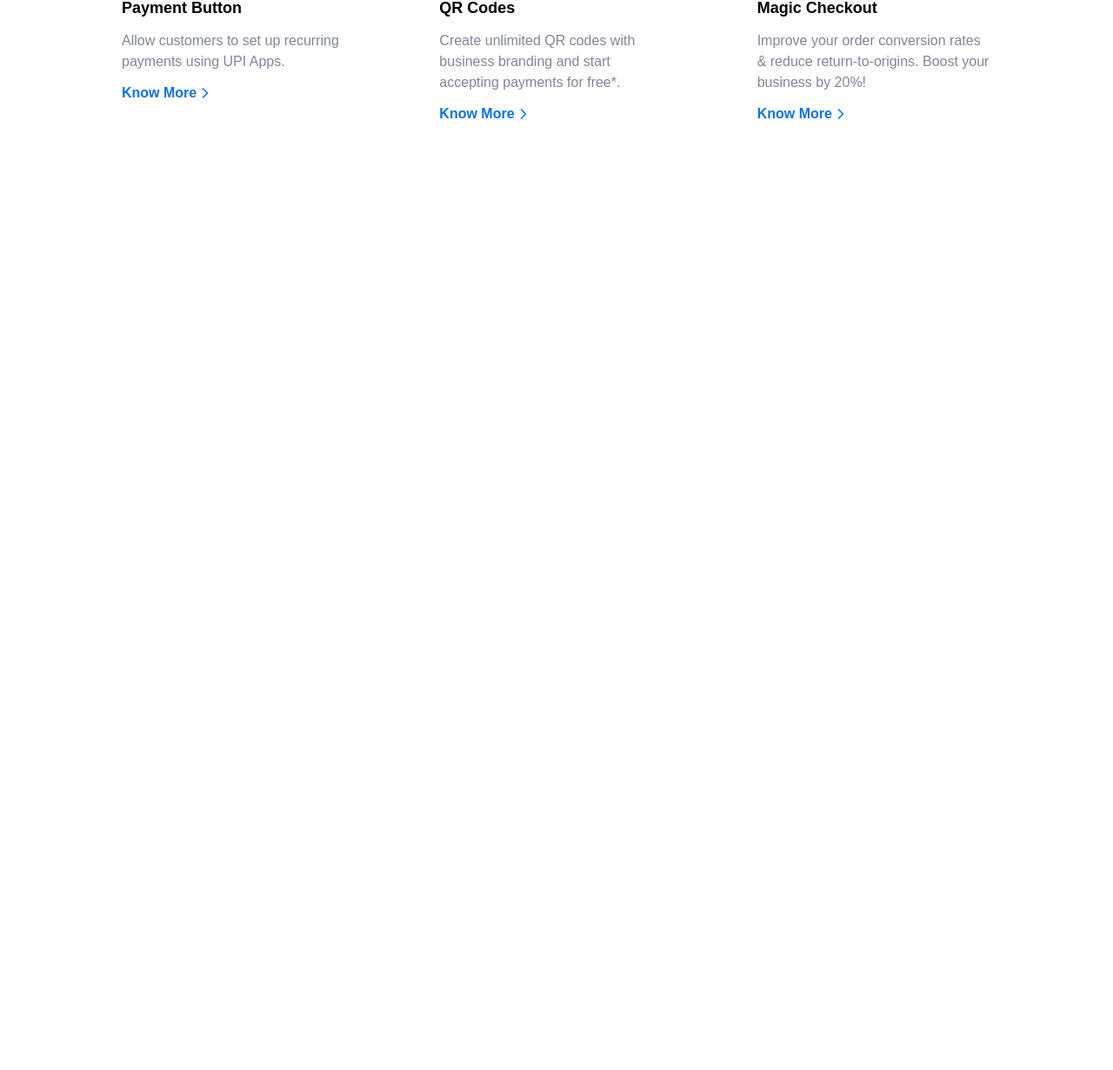
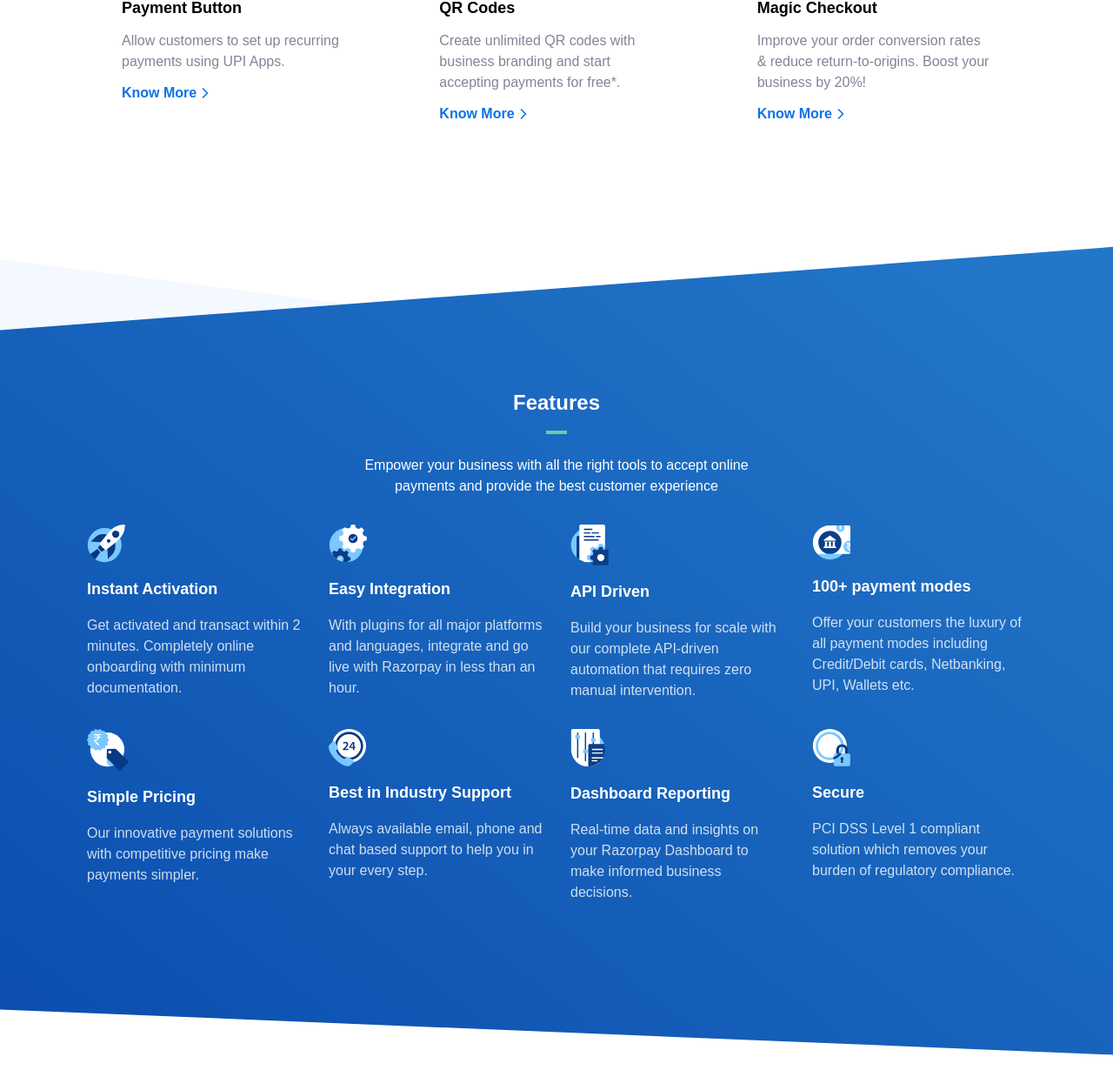
Before and after one commit to VivekDeyVD/Razorpay_clone, a website built with Vite: page index.html in a window 1280 px wide. Shown: the part 4143-5373 px from the top of the page at 87% size. Before the commit the page ends 4326 px from the top, so only its background shows below. Built offline with nearby package versions, Linux system fonts and the light colour scheme; files whose address does not match are found by name.

Commit message:
core featuressection added

```diff
--- a/index.html
+++ b/index.html
@@ -6,6 +6,13 @@
     <title>Razor Pay</title>
     <link rel="stylesheet" href="style.css">
     <script src="https://unpkg.com/feather-icons"></script>
+    <style>
+        .corefeaturesection{
+            background-size: 100% 100%;
+            padding-top: 12rem;
+            padding-bottom: 12rem;
+        }
+    </style>
 </head>
 <body>
     <nav class="bg-deepBlue">
@@ -927,6 +934,79 @@
     </div>
 </section>
 
+ <!--core features-->
+ <section class="w-full bg-[url(/Images/core-features-sectionBg.svg)]
+ bg-no-repeat bg-cover bg-center mt-14 relative corefeaturesection coreFeatureSection">
+     <div class="relative w-11/12 max-w-[1080px] mx-auto pt-4">
+         <h2 class="font-mullish font-bold text-2xl text-center text-white">Features</h2>
+         <div class="w-6 h-1 bg-greenLight mx-auto mt-4 mb-6"></div>
+         <p
+         class="font-mullish text-center max-w-[450px] text-white mx-auto"
+         >Empower your business with all the right tools to accept online payments and provide the best customer experience</p>
+
+         <!--grid -->
+         <div class="grid grid-cols-4 gap-[2rem] mt-8">
+             <!--card1-->
+             <div>
+                 <img src="./Images/instant-activation-icon.svg" alt=""
+                 >
+                 <h3 class="font-mullish text-white text-lg font-bold my-4">Instant Activation</h3>
+                 <p class="font-mullish text-white opacity-80">Get activated and transact within 2 minutes. Completely online onboarding with minimum documentation.</p>
+             </div>
+             <!--card2-->
+             <div>
+                 <img src="./Images/easy-integration.svg" alt=""
+                 >
+                 <h3 class="font-mullish text-white text-lg font-bold my-4">Easy Integration</h3>
+                 <p class="font-mullish text-white opacity-80">With plugins for all major platforms and languages, integrate and go live with Razorpay in less than an hour.</p>
+             </div>
+             <!--card3-->
+             <div>
+                 <img src="./Images/api-driven-icon.svg" alt=""
+                 >
+                 <h3 class="font-mullish text-white text-lg font-bold my-4">API Driven</h3>
+                 <p class="font-mullish text-white opacity-80">Build your business for scale with our complete API-driven automation that requires zero manual intervention.</p>
+             </div>
+             <!--card4-->
+             <div>
+                 <img src="./Images/payment-modes.svg" alt=""
+                 >
+                 <h3 class="font-mullish text-white text-lg font-bold my-4">100+ payment modes</h3>
+                 <p class="font-mullish text-white opacity-80">Offer your customers the luxury of all payment modes including Credit/Debit cards, Netbanking, UPI, Wallets etc.</p>
+             </div>
+             <!--card5-->
+             <div>
+                 <img src="./Images/simple-pricing.svg" alt=""
+                 >
+                 <h3 class="font-mullish text-white text-lg font-bold my-4">Simple Pricing</h3>
+                 <p class="font-mullish text-white opacity-80">Our innovative payment solutions with competitive pricing make payments simpler.</p>
+             </div>
+             <!--card6-->
+             <div>
+                 <img src="./Images/industry-support-icon.svg" alt=""
+                 >
+                 <h3 class="font-mullish text-white text-lg font-bold my-4">Best in Industry Support</h3>
+                 <p class="font-mullish text-white opacity-80">Always available email, phone and chat based support to help you in your every step.</p>
+             </div>
+             <!--card7-->
+             <div>
+                 <img src="./Images/dashboard-reporting-icon.svg" alt=""
+                 >
+                 <h3 class="font-mullish text-white text-lg font-bold my-4">Dashboard Reporting</h3>
+                 <p class="font-mullish text-white opacity-80">Real-time data and insights on your Razorpay Dashboard to make informed business decisions.</p>
+             </div>
+             <!--card8-->
+             <div>
+                 <img src="./Images/secure-icon.svg" alt=""
+                 >
+                 <h3 class="font-mullish text-white text-lg font-bold my-4">Secure</h3>
+                 <p class="font-mullish text-white opacity-80">PCI DSS Level 1 compliant solution which removes your burden of regulatory compliance.</p>
+             </div>
+
+         </div>
+     </div>
+ </section>
+
  <script src="https://unpkg.com/feather-icons"></script>
  <script>
      feather.replace();
```
Also changed, not shown: Images/qr.svg (added).
